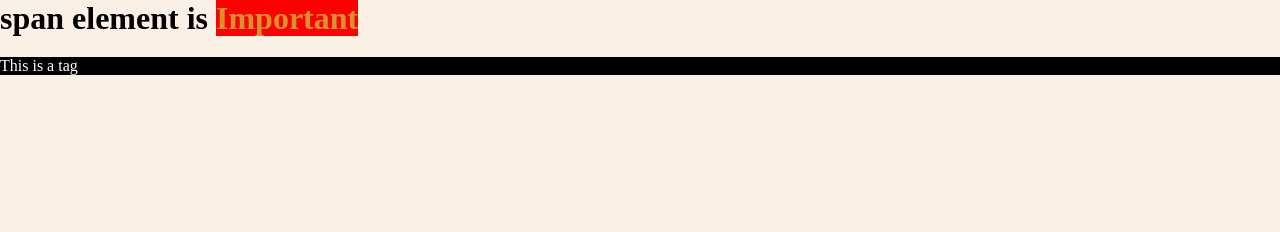
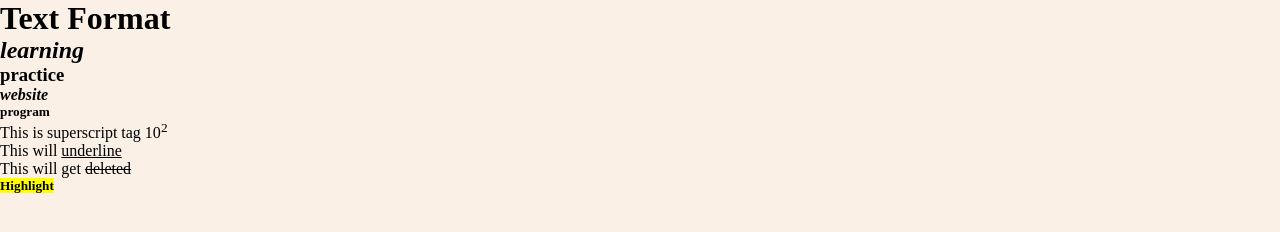
Before and after one commit to shanmugapriyasivaraj/Basic-Alignment, a plain HTML site: page index.html in a window 1280 px wide. Drawn offline with Linux system fonts and the light colour scheme.

Commit message:
format changes

```diff
--- a/index.html
+++ b/index.html
@@ -8,7 +8,14 @@
     <link rel="stylesheet" href="style.css" />
   </head>
   <body>
-    <h1>span element is <span>Important</span></h1>
-    <p class="external_change">This is a tag</p>
+    <h1><b>Text Format</b></h1>
+    <h2><i>learning</i></h2>
+    <h3><strong>practice</strong></h3>
+    <h4><em>website</em></h4>
+    <h5>program</h5>
+    <p>This is superscript tag 10<sup>2</sup></p>
+    <p>This will <ins>underline</ins></p>
+    <p>This will get <del>deleted</del></p>
+    <h5><mark>Highlight</mark></h5>
   </body>
 </html>
```
